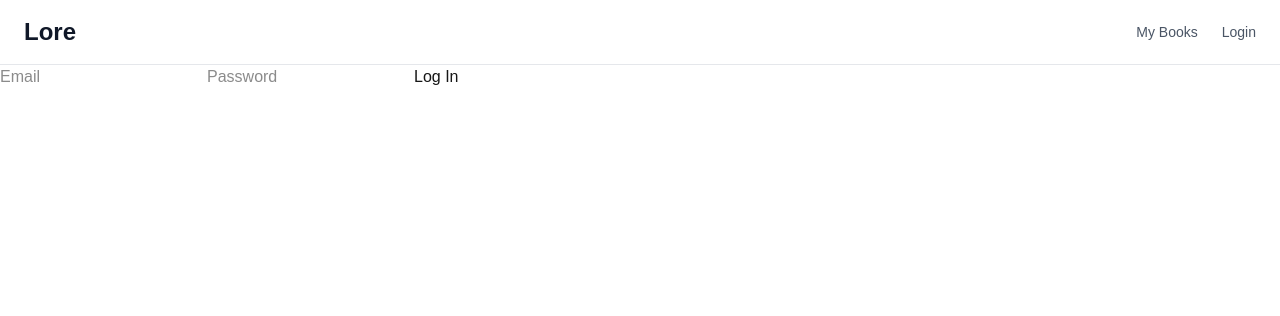
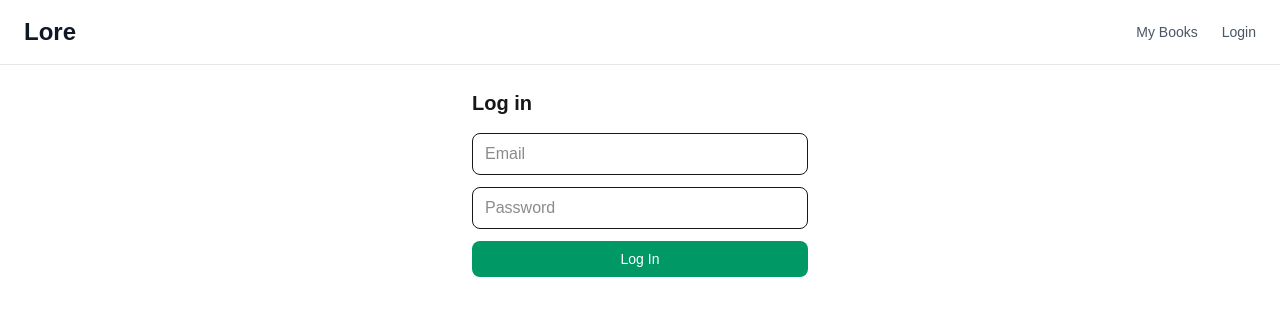
Before and after one commit to MohannadAwad4/booklore, a Next.js app: page /login in a window 1280 px wide. Shown: the top 316 px of the page. Built offline with nearby package versions, Linux system fonts and the light colour scheme; no server answers.

Commit message:
fixed wrong login password graceful error

```diff
--- a/src/app/(auth)/login/page.tsx
+++ b/src/app/(auth)/login/page.tsx
@@ -1,17 +1,80 @@
-import Form from "next/form";
-import Login from "@/app/actions/auth/login";
-export default function LoginPage(){
-return (
-    <Form action={Login}>
-        <input name="email" type="email" placeholder="Email" required />
+"use client";
+
+import { useRouter, useSearchParams } from "next/navigation";
+import { useState } from "react";
+
+export default function LoginPage() {
+  const router = useRouter();
+  const searchParams = useSearchParams();
+  const redirectTo = searchParams.get("redirect") || "/";
+
+  const [pending, setPending] = useState(false);
+  const [error, setError] = useState<string | null>(null);
+
+  async function handleSubmit(e: React.FormEvent<HTMLFormElement>) {
+    e.preventDefault();
+    setError(null);
+    setPending(true);
+    try {
+      const formData = new FormData(e.currentTarget);
+      const email = String(formData.get("email") || "").trim();
+      const password = String(formData.get("password") || "");
+
+      const res = await fetch("/api/auth/login", {
+        method: "POST",
+        headers: { "Content-Type": "application/json" },
+        body: JSON.stringify({ email, password }),
+      });
+
+      const data = await res.json().catch(() => ({}));
+      if (!res.ok) {
+        throw new Error(
+          typeof data.error === "string" ? data.error : "Failed to log in",
+        );
+      }
+
+      router.push(redirectTo);
+      router.refresh();
+    } catch (err) {
+      setError(err instanceof Error ? err.message : "Something went wrong");
+    } finally {
+      setPending(false);
+    }
+  }
+
+  return (
+    <div className="max-w-sm mx-auto p-6 space-y-4">
+      <h1 className="text-xl font-semibold">Log in</h1>
+      <form onSubmit={handleSubmit} className="space-y-3">
+        <input
+          name="email"
+          type="email"
+          placeholder="Email"
+          required
+          className="w-full rounded-lg border border-border px-3 py-2"
+          disabled={pending}
+        />
         <input
           name="password"
           type="password"
           placeholder="Password"
           required
+          className="w-full rounded-lg border border-border px-3 py-2"
+          disabled={pending}
         />
-        <button type="submit" >Log In</button>
-
-    </Form>
-)
+        {error && (
+          <p className="text-sm text-red-600 dark:text-red-400" role="alert">
+            {error}
+          </p>
+        )}
+        <button
+          type="submit"
+          disabled={pending}
+          className="w-full rounded-lg bg-emerald-600 px-4 py-2 text-sm font-medium text-white hover:bg-emerald-700 disabled:opacity-60"
+        >
+          {pending ? "Logging in…" : "Log In"}
+        </button>
+      </form>
+    </div>
+  );
 }
--- a/src/app/(story)/book/feed-books/page.tsx
+++ b/src/app/(story)/book/feed-books/page.tsx
@@ -3,6 +3,7 @@ import { prisma } from "@/lib/prisma";
 import { GetUserSession } from "@/app/api/auth/core/session";
 import Link from "next/link";
 import { StoryStatus } from "@prisma/client";
+import Searchbar from "@/components/Searchbar";
 
 export default async function BookFeedPage() {
   const stories = await prisma.story.findMany({
@@ -16,8 +17,9 @@ export default async function BookFeedPage() {
   if (!stories || stories.length === 0) {
     return <div>No published stories available.</div>;
   }
-  return (
-    <div>
+    return (
+      <div>
+        <Searchbar />
       {stories.map((story) => (
         <Link className="p-2" key={story.id} href={`/book/${story.id}/chapters`}>
           {story.title}
--- /dev/null
+++ b/src/components/Searchbar.tsx
@@ -0,0 +1,5 @@
+export default function Searchbar(){
+    return(
+        <input type="text" placeholder="Search" />
+    )
+}
```
